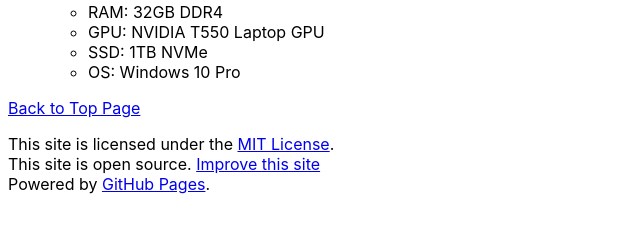
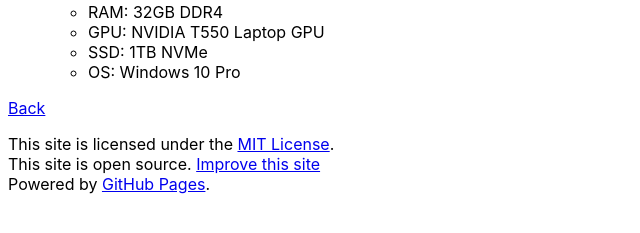
Before and after one commit to t-sasaki915/t-sasaki-net, a Jekyll site: the page built from docs/pcs/index.md, in a window 1280 px wide. Shown: the part 347-580 px from the top of the page, without its empty margins (0-640 px from the left). Built offline with Jekyll 4.4.1, drawn with Linux system fonts in a browser that asks for light colours; Markdown is read by kramdown in place of the engine named in the settings.

Commit message:
Update index.md

```diff
--- a/docs/pcs/index.md
+++ b/docs/pcs/index.md
@@ -24,4 +24,4 @@ title: My PCs
   - SSD: 1TB NVMe
   - OS: Windows 10 Pro
 
-[Back to Top Page](/)
+[Back](/)
```
